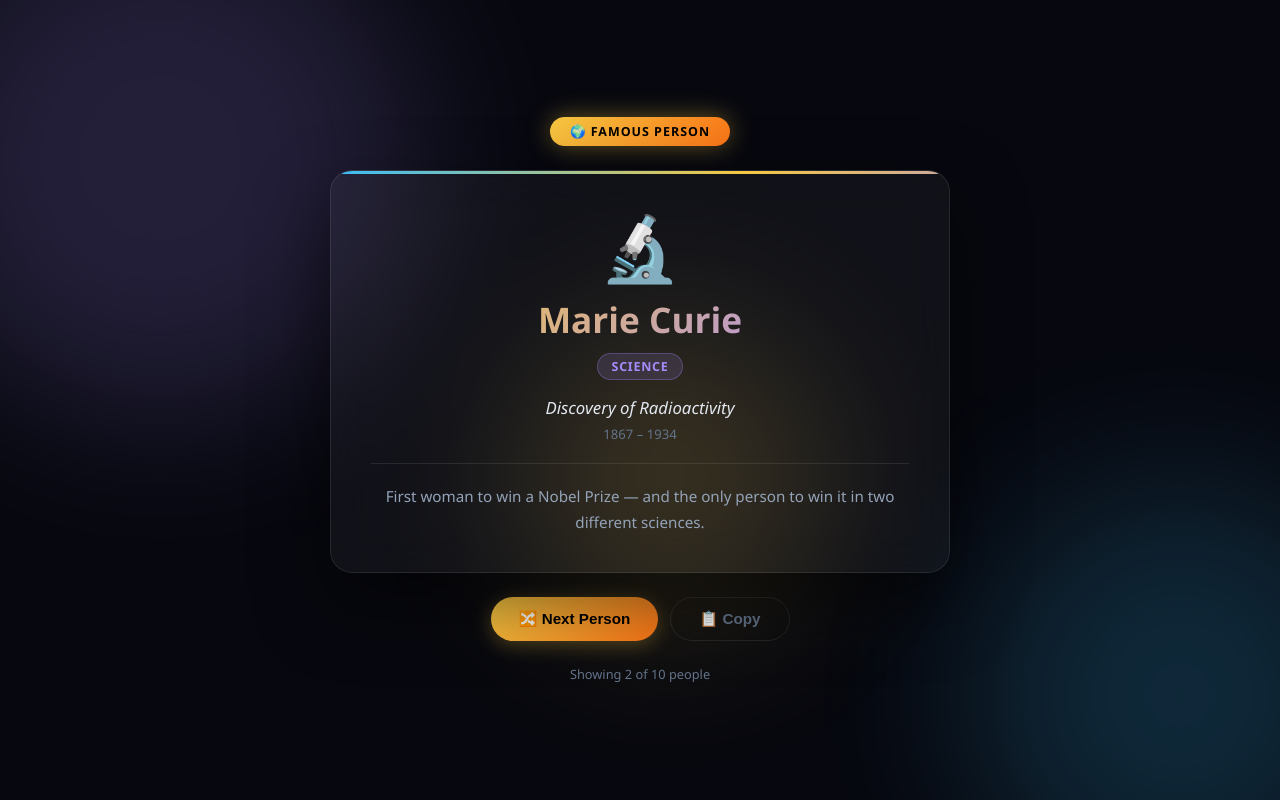
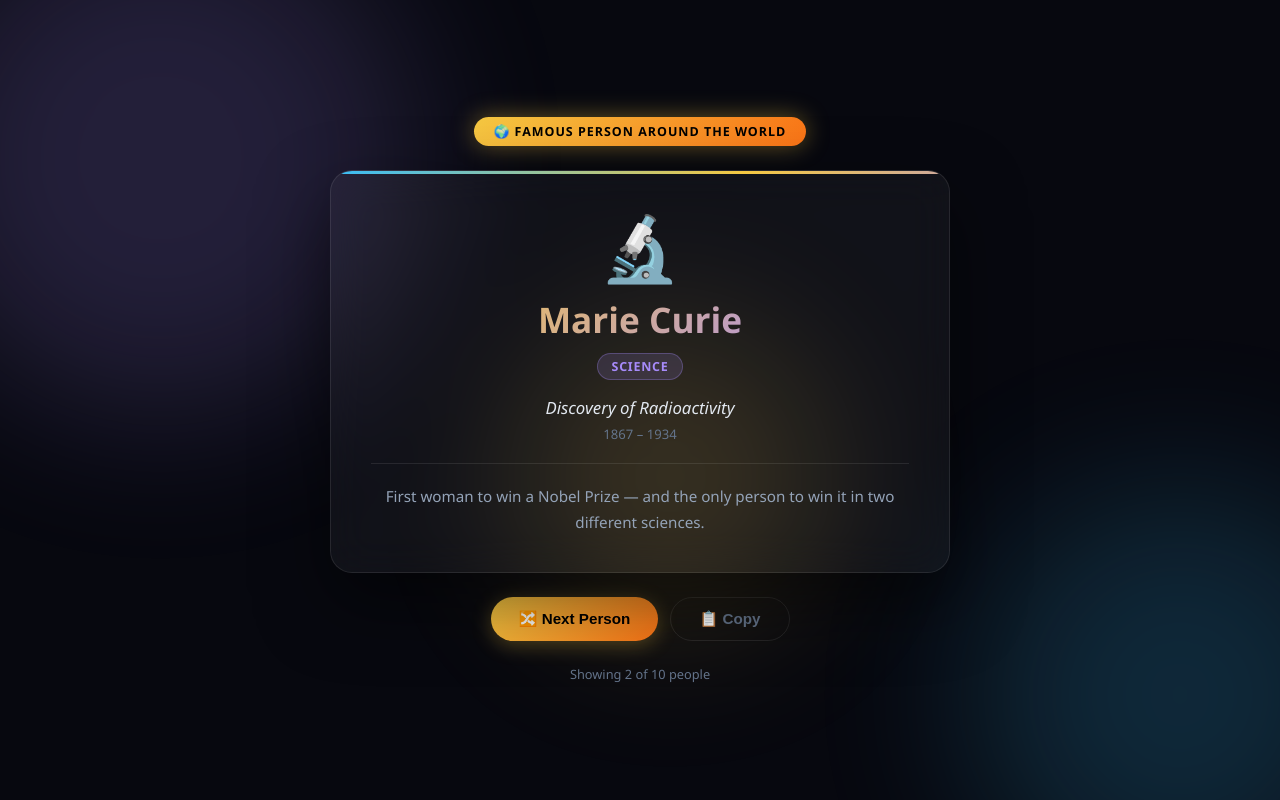
Before and after one commit to shivansh3127atwork/FamousPeople, a plain HTML site: page index.html in a window 1280 px wide. Drawn offline with Linux system fonts and the light colour scheme.

Commit message:
Update index.html

```diff
--- a/index.html
+++ b/index.html
@@ -23,7 +23,7 @@
   </div>
 
   <div class="container">
-    <div class="badge">🌍 Famous Person</div>
+    <div class="badge">🌍 Famous Person Around the World</div>
 
     <div class="card" id="card">
       <div class="emoji" id="emoji"></div>
```
